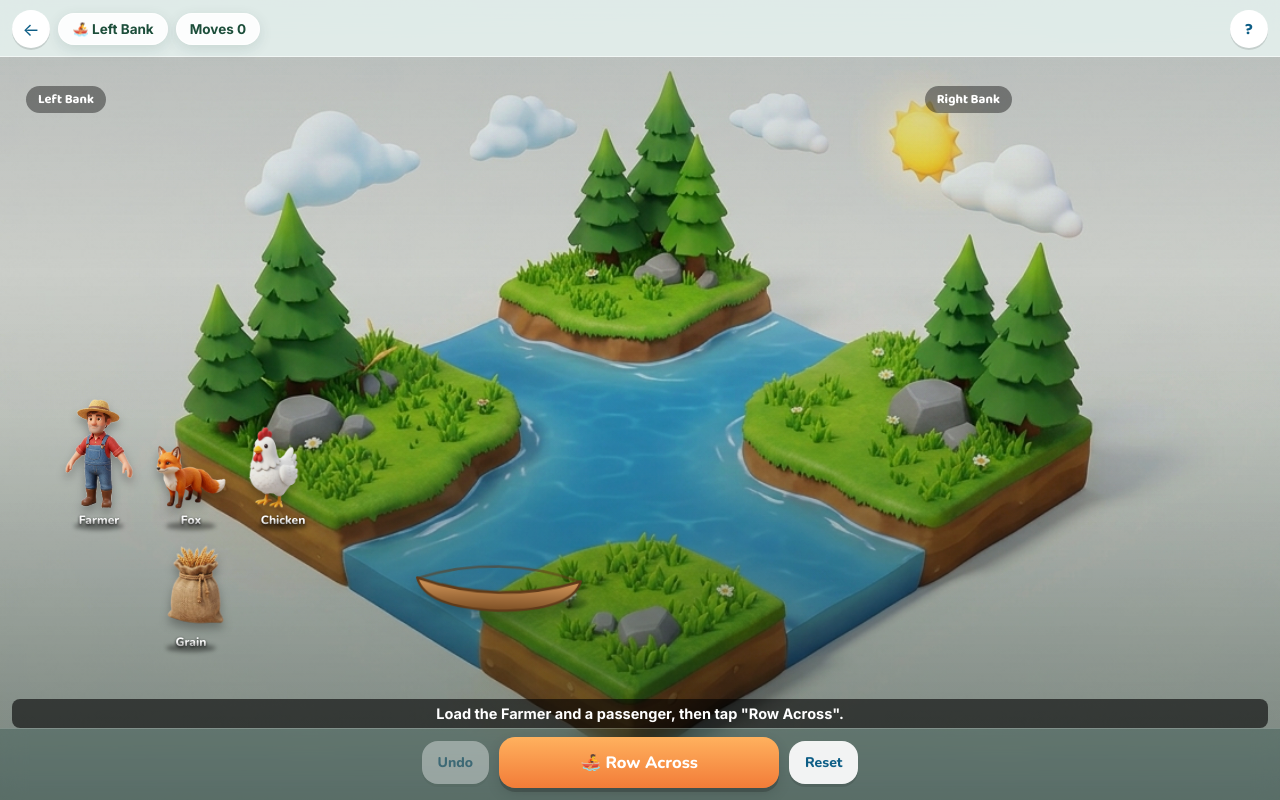
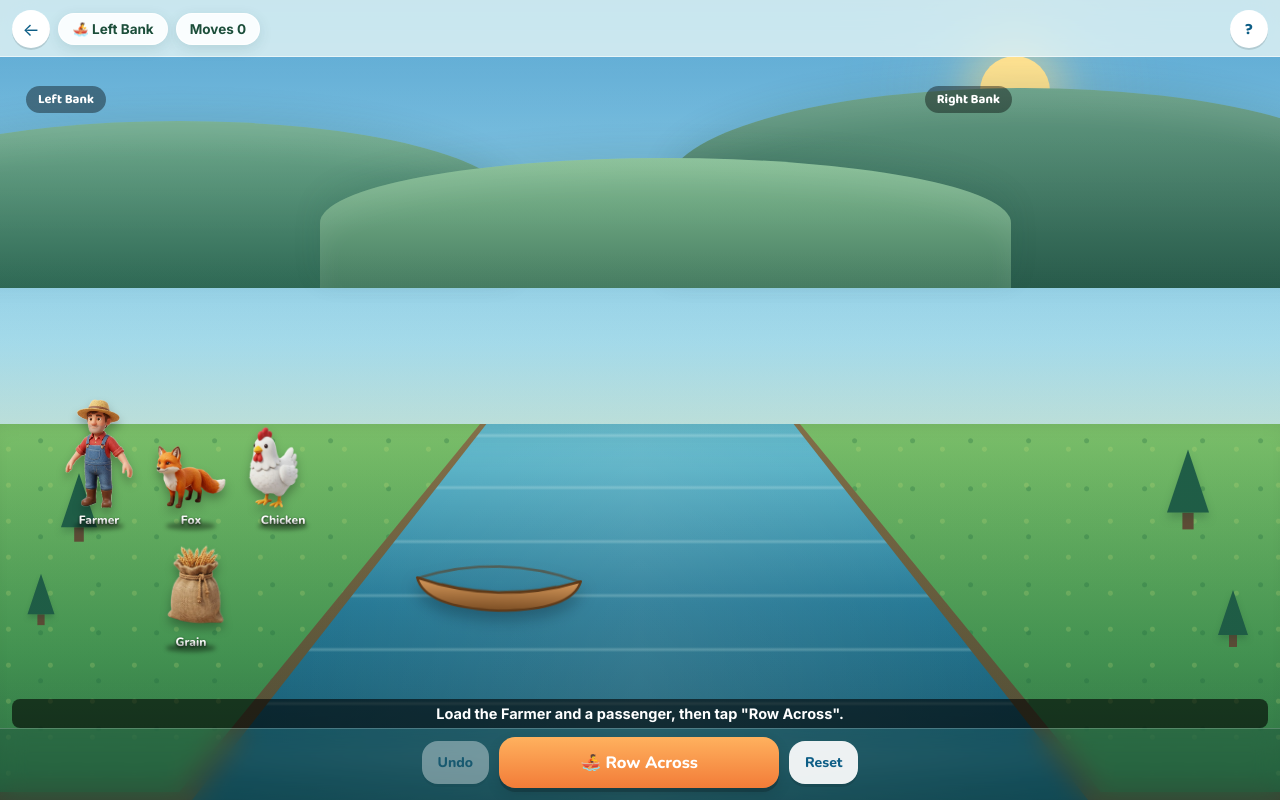
Before and after one commit to kayzalkz/tztwheel, a Flask app: page /challenge in a window 1280 px wide. Run offline with Flask 3, Linux system fonts and the light colour scheme.

Commit message:
Replace image backdrop with pure CSS nature landscape

```diff
--- a/templates/challenge.html
+++ b/templates/challenge.html
@@ -145,19 +145,74 @@
 
     /* ---------- Interactive Game Stage ---------- */
     .css-environment {
+        background: #9edcf0;
+    }
+    .css-environment::before {
+        content: '';
+        position: absolute;
+        inset: 0;
+        opacity: .42;
         background:
-            linear-gradient(180deg, rgba(12, 54, 65, 0.08) 0%, rgba(15, 48, 38, 0.12) 52%, rgba(12, 39, 30, 0.34) 100%),
-            url('/static/img/bg.jpeg') center center / cover no-repeat;
-        filter: saturate(1.08) contrast(1.03);
+            radial-gradient(ellipse 20% 8% at 18% 22%, rgba(255,255,255,.65) 0 45%, transparent 46%),
+            radial-gradient(ellipse 16% 7% at 30% 27%, rgba(255,255,255,.5) 0 45%, transparent 46%),
+            radial-gradient(ellipse 22% 9% at 78% 19%, rgba(255,255,255,.5) 0 45%, transparent 46%),
+            linear-gradient(180deg, rgba(255,255,255,.12), transparent 42%);
+        filter: blur(5px);
     }
     .css-environment::after {
         content: '';
         position: absolute;
         inset: 0;
-        background: linear-gradient(180deg, rgba(8, 28, 40, 0.12), transparent 34%, rgba(8, 35, 26, 0.22));
-        mix-blend-mode: multiply;
+        pointer-events: none;
+        background: linear-gradient(180deg, rgba(255,255,255,.08), transparent 30%, rgba(20,75,53,.2));
     }
-    .css-sky, .css-ground { display: none; }
+    .css-sky {
+        inset: 0 0 42% 0;
+        background: linear-gradient(180deg, #4b9fce 0%, #a9dff0 74%, #d5eddf 100%);
+    }
+    .css-sun {
+        top: 12%; right: 18%;
+        background: #ffe08a;
+        box-shadow: 0 0 36px 16px rgba(255, 224, 138, .42), 0 0 110px 42px rgba(255, 239, 180, .18);
+    }
+    .css-mountain {
+        bottom: 38%;
+        border-radius: 50% 50% 0 0;
+        box-shadow: inset 0 20px 28px rgba(255,255,255,.08), 0 -10px 28px rgba(25,74,62,.12);
+    }
+    .m1 { left: -12%; width: 52%; height: 36%; background: linear-gradient(180deg, #6ba88a, #2f6955); }
+    .m2 { right: -8%; width: 56%; height: 43%; background: linear-gradient(180deg, #5c977d, #285b4b); }
+    .m3 { left: 25%; width: 54%; height: 28%; background: linear-gradient(180deg, #82bd92, #477d62); }
+    .css-ground {
+        inset: 53% 0 0 0;
+        background:
+            radial-gradient(ellipse at 30% 12%, rgba(181,218,125,.42), transparent 34%),
+            linear-gradient(180deg, #79bd69 0%, #3b8c53 68%, #276547 100%);
+    }
+    .css-dirt-base {
+        background: linear-gradient(180deg, #8c6745, #5e432f);
+        opacity: .88;
+    }
+    .css-river-water {
+        background:
+            linear-gradient(90deg, rgba(255,255,255,.12), transparent 18%, rgba(255,255,255,.12) 50%, transparent 82%),
+            linear-gradient(180deg, #67c9df 0%, #237ca1 48%, #14536f 100%);
+        box-shadow: inset 0 0 42px rgba(7,47,65,.3), 0 0 26px rgba(92,205,220,.18);
+    }
+    .css-water-lines {
+        background: repeating-linear-gradient(0deg, transparent 0 28px, rgba(213,250,247,.24) 29px 31px, transparent 32px 54px);
+        animation: flowWater 4s linear infinite;
+        mix-blend-mode: screen;
+    }
+    .css-bank-left, .css-bank-right {
+        background:
+            radial-gradient(circle at 20% 70%, rgba(196,224,122,.28) 0 2px, transparent 3px),
+            radial-gradient(circle at 70% 35%, rgba(28,105,63,.28) 0 2px, transparent 3px),
+            linear-gradient(180deg, #82c76d 0%, #4b9e56 62%, #317746 100%);
+        background-size: 42px 36px, 58px 48px, auto;
+    }
+    .css-tree-top { border-bottom-color: #205f48; filter: drop-shadow(0 4px 3px rgba(24,62,42,.25)); }
+    .css-tree-trunk { background: #674b36; }
     .game-stage{
         isolation: isolate;
         flex: 1 1 auto; position:relative; min-height:0; margin: 0;
```
